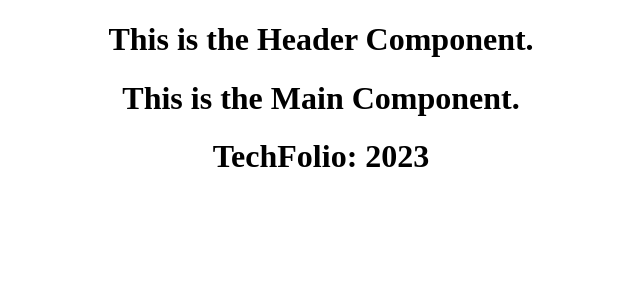
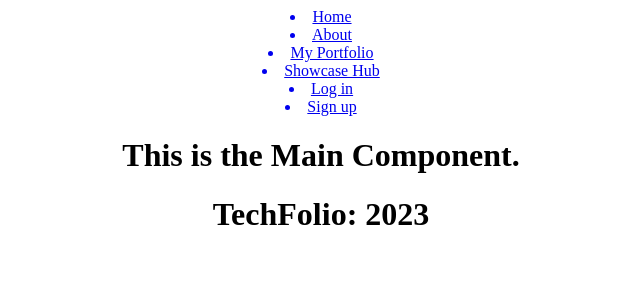
Before and after one commit to XAVDAVIS/techfolio-frontend, a React (Create React App) app: page / in a window 1280 px wide. Shown: the top 300 px of the page, without its empty margins (319-959 px from the left). Built offline with nearby package versions, Linux system fonts and the light colour scheme.

Commit message:
index page and header

```diff
--- a/src/components/Header.js
+++ b/src/components/Header.js
@@ -1,5 +1,27 @@
+import { Link } from "react-router-dom";
 function Header(props){
-    return <h1>This is the Header Component.</h1>;
-  }
+  return (
+    <nav>
+      <Link to='/'>
+        <li>Home</li>
+      </Link>
+      <Link to='/about'>
+        <li>About</li>
+      </Link>
+      <Link to='/portfolio/:id'>
+        <li>My Portfolio</li>
+      </Link>
+      <Link to='/explore'>
+        <li>Showcase Hub</li>
+      </Link>
+      <Link to='/login'>
+        <li>Log in</li>
+      </Link>
+      <Link to='/registration'>
+        <li>Sign up</li>
+      </Link>
+    </nav>
+  )
+}
 
-  export default Header;
+export default Header;
```
Also changed, not shown: src/pages/Index.js (+22 -3 lines).
